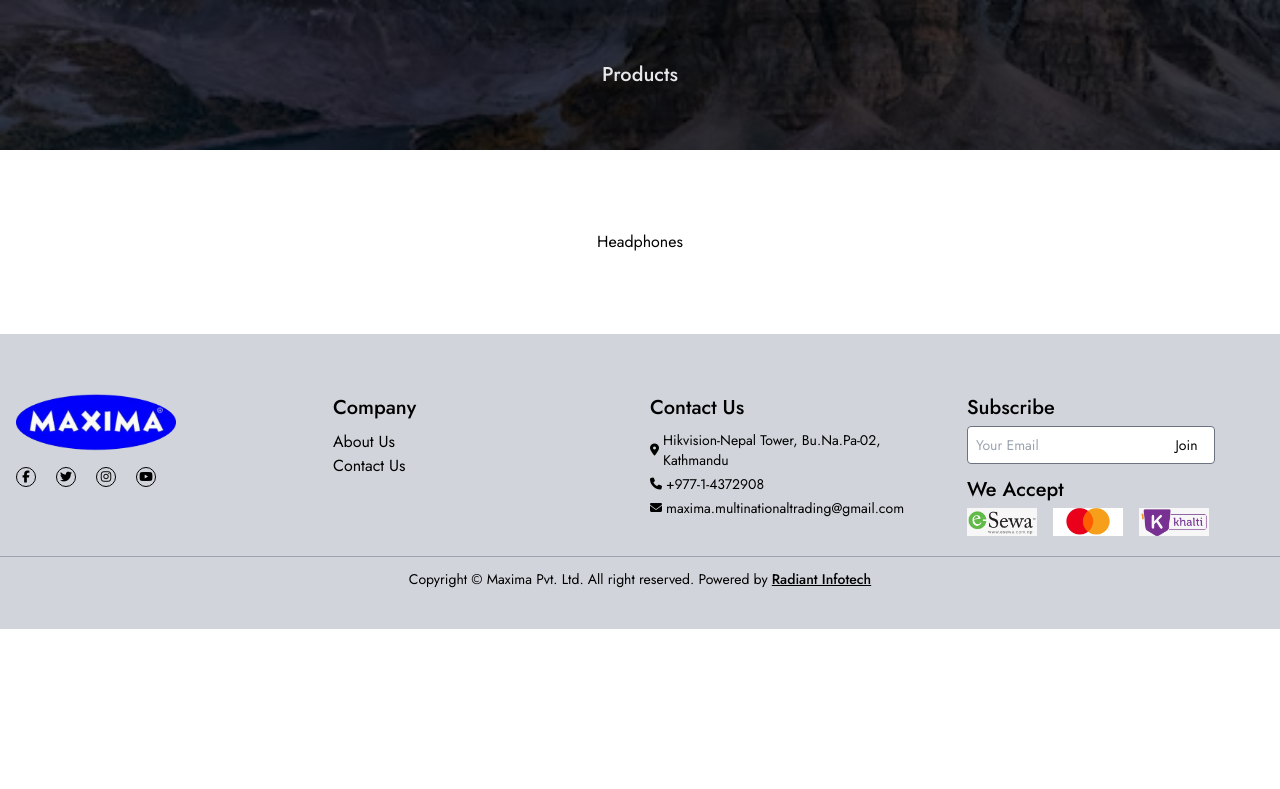
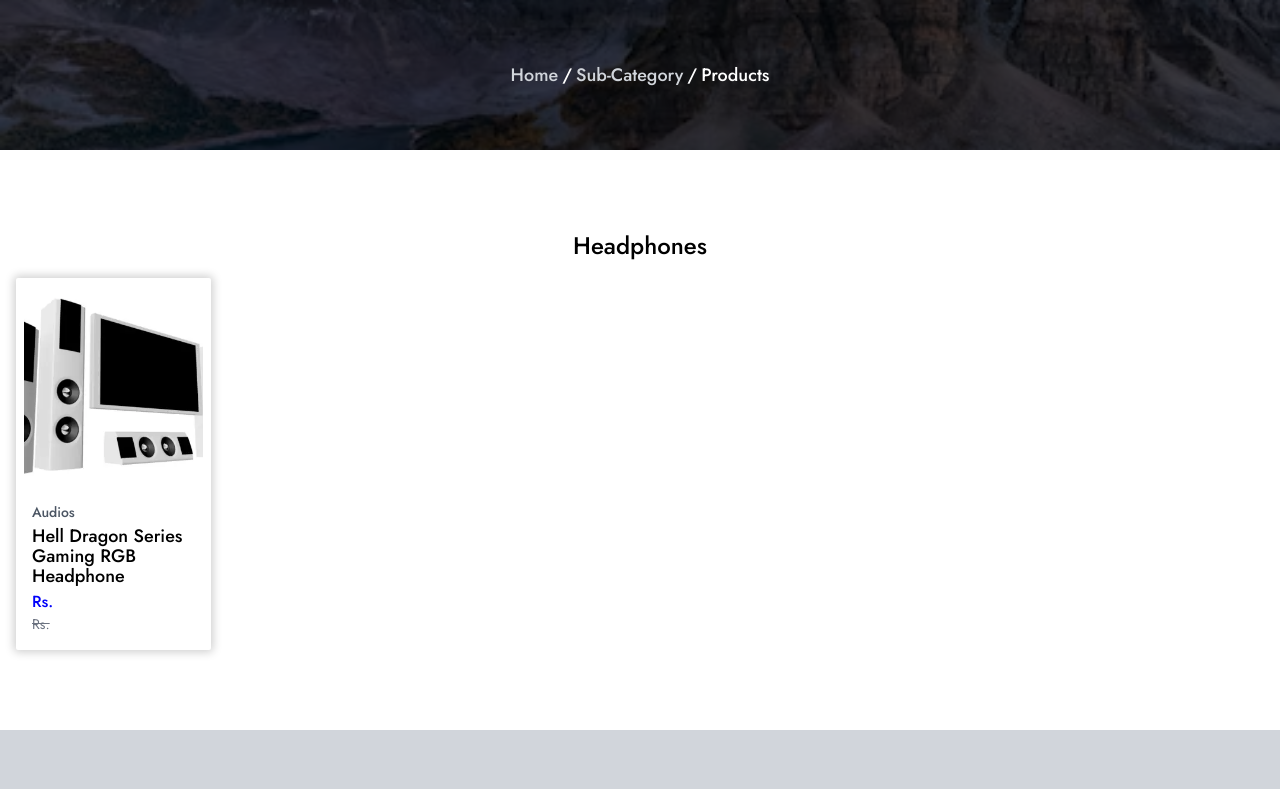
Before and after one commit to kanxa12345/maxima, a Next.js app: page /category/Audios/Headphones in a window 1280 px wide. Shown: the top 789 px of the page. Built offline with nearby package versions, Linux system fonts and the light colour scheme.

Commit message:
implemented next router for product detail page

```diff
--- a/src/data/ProductData.js
+++ b/src/data/ProductData.js
@@ -3,7 +3,7 @@ export default [
         id: 1,
         category: 'Laptops & Computers',
         subCategory: 'Monitors & TV',
-        product: '',
+        product: '21.5 inch FHD Borderless Monitor',
         imageUrl: '/images/product-images/laptop1.webp',
         price: '',
         description: ''
@@ -12,7 +12,7 @@ export default [
         id: 2,
         category: 'Mobiles & Tablets',
         subCategory: 'Apple Phones',
-        product: '',
+        product: 'Apple iPhone 13',
         imageUrl: '/images/product-images/mobile1.webp',
         price: '',
         description: ''
@@ -21,7 +21,7 @@ export default [
         id: 3,
         category: 'Audios',
         subCategory: 'Headphones',
-        product: '',
+        product: 'Hell Dragon Series Gaming RGB Headphone',
         imageUrl: '/images/product-images/audio1.webp',
         price: '',
         description: ''
@@ -30,7 +30,7 @@ export default [
         id: 4,
         category: 'Storage',
         subCategory: 'External Hard-drives',
-        product: '',
+        product: '2.5" Hard Disk Case',
         imageUrl: '/images/product-images/storage1.webp',
         price: '',
         description: ''
@@ -39,7 +39,7 @@ export default [
         id: 5,
         category: 'Wearable',
         subCategory: 'Smart Watch',
-        product: '',
+        product: 'X-AGE BUZZ Smart Watch',
         imageUrl: '/images/product-images/wearable1.webp',
         price: '',
         description: ''
@@ -48,7 +48,7 @@ export default [
         id: 6,
         category: 'Cameras',
         subCategory: 'Drones',
-        product: '',
+        product: 'Mini Drones HD 4k 1080p',
         imageUrl: '/images/product-images/camera1.webp',
         price: '',
         description: ''
@@ -57,7 +57,7 @@ export default [
         id: 7,
         category: 'Network Products',
         subCategory: 'Routers',
-        product: '',
+        product: 'LB-Link W1210M Wifi Router',
         imageUrl: '/images/product-images/network1.webp',
         price: '',
         description: ''
--- a/src/pages/aboutus/index.js
+++ b/src/pages/aboutus/index.js
@@ -1,5 +1,6 @@
 import MvoData from '@/data/MvoData';
 import Image from 'next/image';
+import Link from 'next/link';
 import React from 'react'
 
 const index = () => {
@@ -9,7 +10,11 @@ const index = () => {
         <Image height={200} width={200} className='absolute w-full h-full indent-0 object-cover' src="/images/banner-image/img1.avif" alt="bg-image" />
         <div className='absolute w-full h-full inset-0 bg-black opacity-70'></div>
         <div className="container flex justify-center items-center h-full relative text-white">
-          <h1 className='text-xl font-medium text-gray-200'>About Us</h1>
+          <ul className='flex items-center gap-1 md:text-lg font-medium'>
+            <li className='text-gray-300'><Link href="/">Home</Link></li>
+            /
+            <li>About Us</li>
+          </ul>
         </div>
       </section>
       <section className='py-20'>
--- a/src/pages/category/[category].js
+++ b/src/pages/category/[category].js
@@ -29,7 +29,11 @@ const category = () => {
         <Image height={200} width={200} className='absolute w-full h-full indent-0 object-cover' src="/images/banner-image/img1.avif" alt="bg-image" />
         <div className='absolute w-full h-full inset-0 bg-black opacity-70'></div>
         <div className="container flex justify-center items-center h-full relative text-white">
-          <h1 className='text-xl font-medium text-gray-200'>Product Sub-Category</h1>
+          <ul className='flex items-center gap-1 md:text-lg font-medium'>
+            <li className='text-gray-300'><Link href="/">Home</Link></li>
+            /
+            <li>Sub-Category</li>
+          </ul>
         </div>
       </section>
       <section className='py-20'>
--- a/src/pages/category/[category]/[subCategory].js
+++ b/src/pages/category/[category]/[subCategory].js
@@ -1,22 +1,60 @@
+import ProductData from '@/data/ProductData';
 import Image from 'next/image';
+import Link from 'next/link';
 import { useRouter } from 'next/router';
 import React from 'react'
 
 const subCategory = () => {
     const router = useRouter();
     const { category, subCategory } = router.query;
-    console.log(category, subCategory)
+    const data = ProductData.filter(item => item.category === category && item.subCategory === subCategory)
     return (
         <>
             <section className='h-[150px] relative'>
                 <Image height={200} width={200} className='absolute w-full h-full indent-0 object-cover' src="/images/banner-image/img1.avif" alt="bg-image" />
                 <div className='absolute w-full h-full inset-0 bg-black opacity-70'></div>
                 <div className="container flex justify-center items-center h-full relative text-white">
-                    <h1 className='text-xl font-medium text-gray-200'>Products</h1>
+                    <ul className='flex items-center gap-1 md:text-lg font-medium'>
+                        <li className='text-gray-300'><Link href="/">Home</Link></li>
+                        /
+                        <li className='text-gray-300'><Link href={`/category/${category}`}>Sub-Category</Link></li>
+                        /
+                        <li>Products</li>
+                    </ul>
                 </div>
             </section>
             <section className='py-20'>
-                <div className="container flex flex-col items-center gap-4">{subCategory}</div>
+                <div className="container flex flex-col items-center gap-4">
+                    <h2 className='text-2xl font-medium'>{subCategory}</h2>
+                    <div className="w-full grid grid-cols-6 gap-4">
+                        {data.map((dataItem, index) => (
+                            <div key={index} className='flex flex-col items-start gap-2 p-2 shadow-[0_0_10px_2px_rgba(0,0,0,0.2)] group rounded-sm relative overflow-hidden'>
+                                <div className='overflow-hidden'>
+                                    <Image height={200} width={200} className='w-full h-[200px] object-cover group-hover:scale-110 transition-all duration-200 ease-linear' src={dataItem.imageUrl} alt={dataItem.product} />
+                                </div>
+                                <div className='flex flex-col items-start gap-[2px] absolute top-28 -right-10 opacity-0 group-hover:right-3 group-hover:opacity-100 transition-all duration-200 ease-linear'>
+                                    <Link href={`/category/${category}/${subCategory}/${dataItem.product}`} className='text-sm flex justify-center items-center h-[25px] w-[25px] border bg-white'>
+                                        <i className="fa-solid fa-eye"></i>
+                                    </Link>
+                                    <button className='text-sm flex justify-center items-center h-[25px] w-[25px] border bg-white'>
+                                        <i className="fa-solid fa-heart"></i>
+                                    </button>
+                                    <button className='text-sm flex justify-center items-center h-[25px] w-[25px] border bg-white'>
+                                        <i className="fa-solid fa-cart-shopping"></i>
+                                    </button>
+                                </div>
+                                <div className='flex flex-col items-start gap-1 p-2'>
+                                    <small className='text-sm font-medium text-gray-600'>{category}</small>
+                                    <h3 className='text-lg font-medium leading-5'>{dataItem.product}</h3>
+                                    <div>
+                                        <p className='text-brandColor font-medium'>Rs.{dataItem.price}</p>
+                                        <p className='line-through text-gray-500 text-sm'>Rs.{dataItem.price}</p>
+                                    </div>
+                                </div>
+                            </div>
+                        ))}
+                    </div>
+                </div>
             </section>
         </>
     )
--- /dev/null
+++ b/src/pages/category/[category]/[subCategory]/[product].js
@@ -0,0 +1,45 @@
+import ProductData from '@/data/ProductData';
+import Image from 'next/image';
+import Link from 'next/link';
+import { useRouter } from 'next/router';
+import React from 'react'
+
+const product = () => {
+    const router = useRouter();
+    const { category, subCategory, product } = router.query;
+    const data = ProductData.find(item => item.category === category && item.subCategory === subCategory && item.product === product)
+    return (
+        <>
+            <section className='h-[150px] relative'>
+                <Image height={200} width={200} className='absolute w-full h-full indent-0 object-cover' src="/images/banner-image/img1.avif" alt="bg-image" />
+                <div className='absolute w-full h-full inset-0 bg-black opacity-70'></div>
+                <div className="container flex justify-center items-center h-full relative text-white">
+                    <ul className='flex sm:flex-row flex-col items-center gap-1 md:text-lg font-medium'>
+                        <div className='flex items-center gap-1'>
+                            <li className='text-gray-300'><Link href="/">Home</Link></li>
+                            /
+                            <li className='text-gray-300'><Link href={`/category/${category}`}>Sub-Category</Link></li>
+                            /
+                        </div>
+                        <div className='flex items-center gap-1'>
+                            <li className='text-gray-300'><Link href={`/category/${category}/${subCategory}`}>Products</Link></li>
+                            /
+                            <li>Product Detail</li>
+                        </div>
+                    </ul>
+                </div>
+            </section>
+            <section className='py-20'>
+                {data && (
+                    <div className="container flex gap-6">
+                        <div className='w-1/3'>
+                            <Image src={data.imageUrl} width={200} height={200} alt={data.product} />
+                        </div>
+                    </div>
+                )}
+            </section>
+        </>
+    )
+}
+
+export default product;
--- a/src/pages/contactus/index.js
+++ b/src/pages/contactus/index.js
@@ -1,4 +1,5 @@
 import Image from 'next/image'
+import Link from 'next/link'
 import React, { useState } from 'react'
 
 const index = () => {
@@ -27,7 +28,11 @@ const index = () => {
                 <Image height={200} width={200} className='absolute w-full h-full indent-0 object-cover' src="/images/banner-image/img1.avif" alt="bg-image" />
                 <div className='absolute w-full h-full inset-0 bg-black opacity-70'></div>
                 <div className="container flex justify-center items-center h-full relative text-white">
-                    <h1 className='text-xl font-medium text-gray-200'>Contact Us</h1>
+                    <ul className='flex items-center gap-1 md:text-lg font-medium'>
+                        <li className='text-gray-300'><Link href="/">Home</Link></li>
+                        /
+                        <li>Contact Us</li>
+                    </ul>
                 </div>
             </section>
             <section className='py-20'>
```
